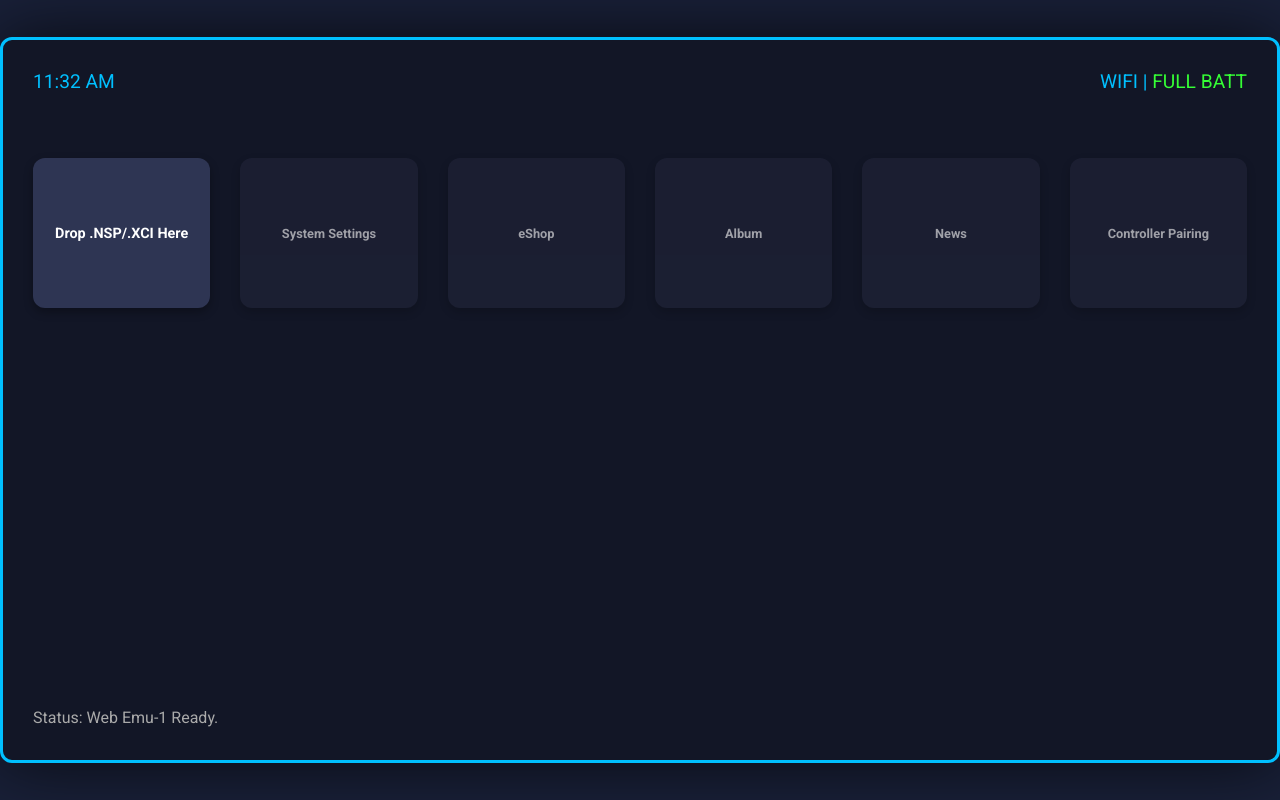
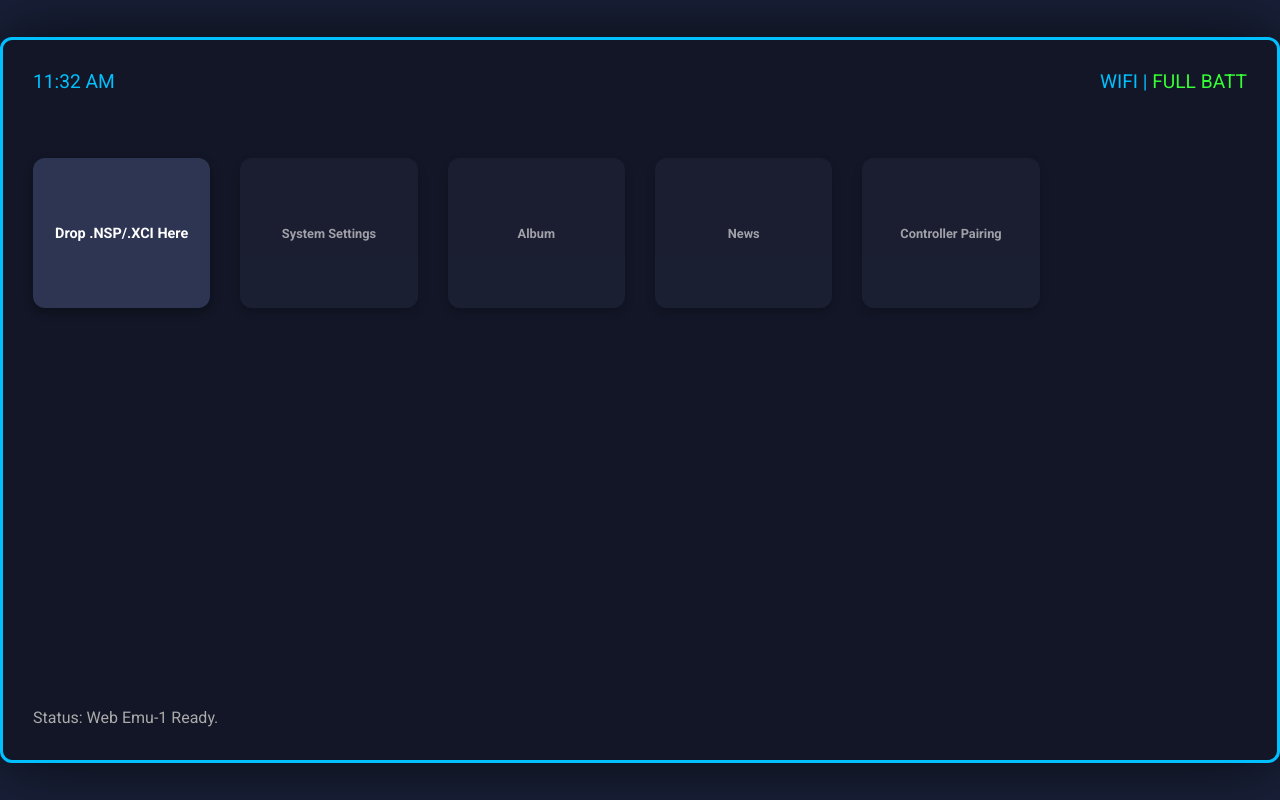
Before and after one commit to Katsugachi/Solus-NS-Emulator, a plain HTML site: page index.html in a window 1280 px wide. Drawn offline with Linux system fonts and the light colour scheme.

Commit message:
Update index.html

```diff
--- a/index.html
+++ b/index.html
@@ -18,7 +18,6 @@
             <div id="game-grid" class="drop-area">
                 <div class="game-tile" data-placeholder="true">Drop .NSP/.XCI Here</div>
                 <div class="game-tile placeholder" data-action="settings">System Settings</div>
-                <div class="game-tile placeholder" data-action="eshop">eShop</div>
                 <div class="game-tile placeholder" data-action="album">Album</div>
                 <div class="game-tile placeholder" data-action="news">News</div> <div class="game-tile placeholder" data-action="pair">Controller Pairing</div> </div>
 
```
